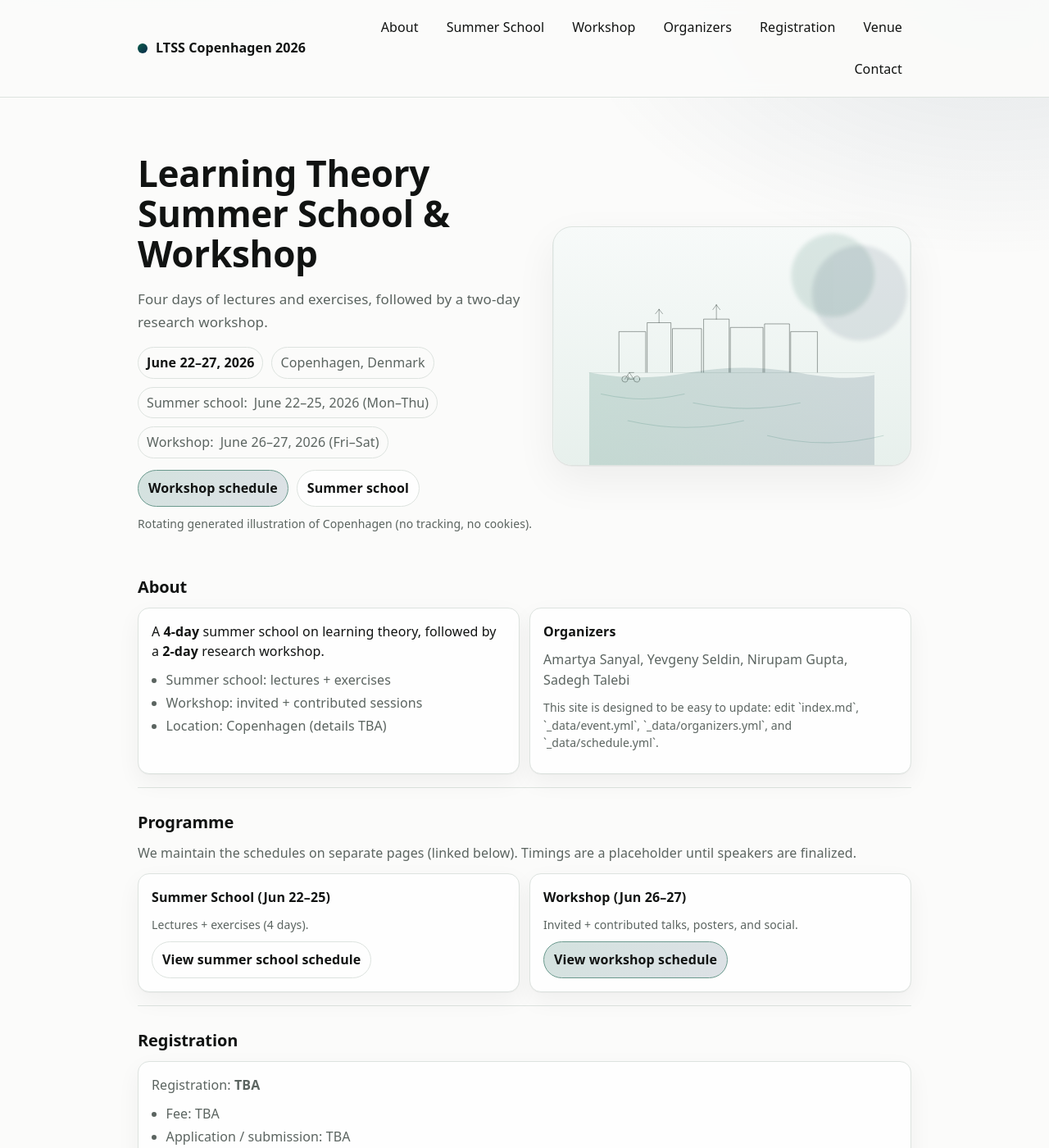
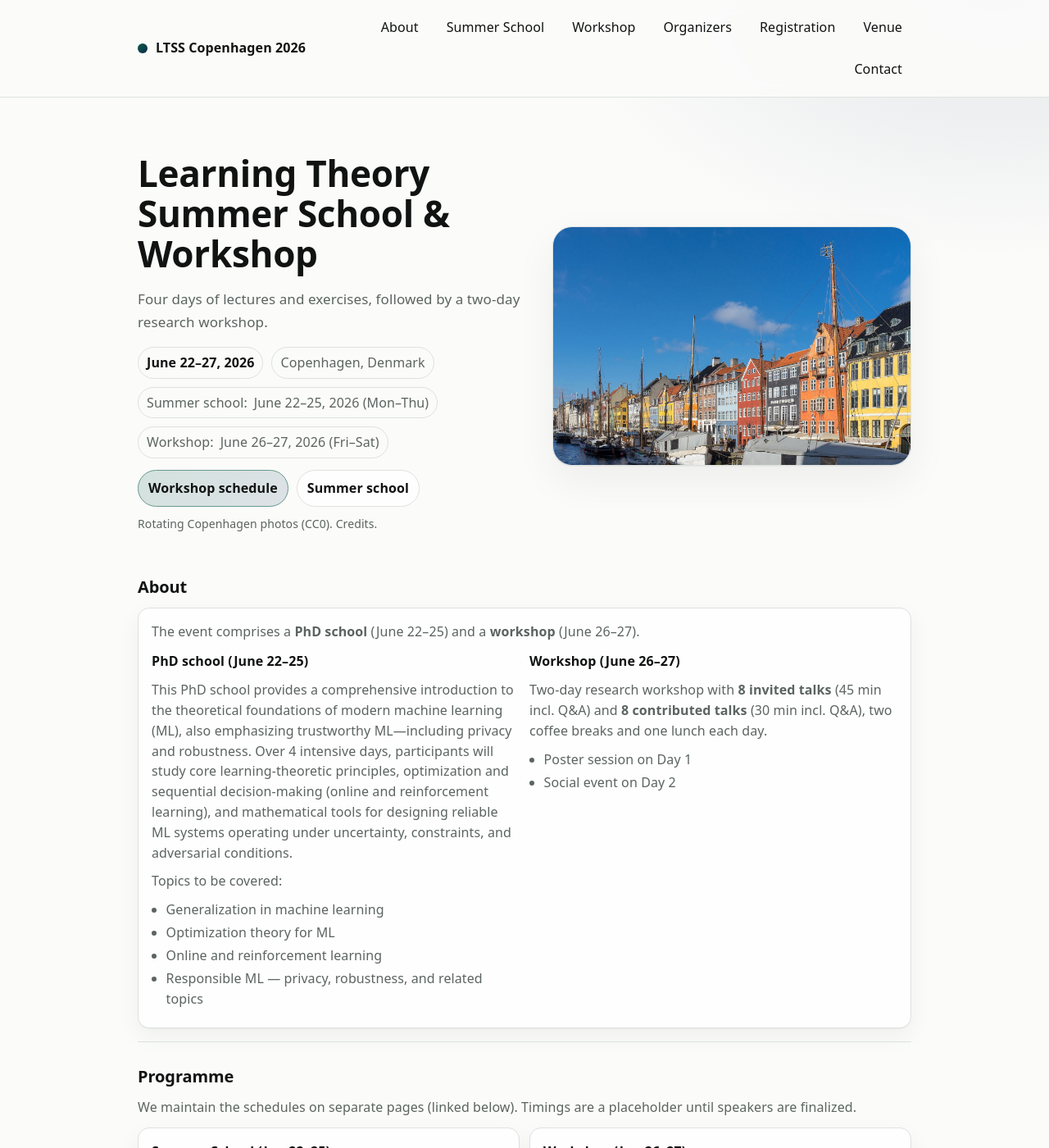
Before and after one commit to LTSScopenhagen/ltsscopenhagen.github.io, a Jekyll site: the page built from index.md, in a window 1280 px wide and 1400 px high. Shown: the whole window at 82% size. Built offline with Jekyll 4.4.1, drawn with Linux system fonts in a browser that asks for light colours.

Commit message:
improve image

```diff
--- a/index.md
+++ b/index.md
@@ -4,7 +4,7 @@ title: "LTSS Copenhagen 2026"
 
 <div
   class="hero"
-  data-hero-images="{{ '/assets/img/cph-01.svg' | relative_url }}, {{ '/assets/img/cph-02.svg' | relative_url }}, {{ '/assets/img/cph-03.svg' | relative_url }}"
+  data-hero-images="{{ '/assets/img/copenhagen/cph-01.jpg' | relative_url }}, {{ '/assets/img/copenhagen/cph-02.jpg' | relative_url }}, {{ '/assets/img/copenhagen/cph-03.jpg' | relative_url }}, {{ '/assets/img/copenhagen/cph-04.jpg' | relative_url }}, {{ '/assets/img/copenhagen/cph-05.jpg' | relative_url }}"
 >
   <div class="hero-grid">
     <div class="hero-copy">
@@ -22,35 +22,51 @@ title: "LTSS Copenhagen 2026"
         <a class="btn primary" href="{{ '/workshop/day-1/' | relative_url }}">Workshop schedule</a>
         <a class="btn" href="{{ '/summer-school/' | relative_url }}">Summer school</a>
       </div>
-      <p class="tiny muted hero-note">Rotating generated illustration of Copenhagen (no tracking, no cookies).</p>
+      <p class="tiny muted hero-note">
+        Rotating Copenhagen photos (CC0). <a href="{{ '/credits/' | relative_url }}">Credits</a>.
+      </p>
     </div>
     <div class="hero-media" aria-hidden="true">
-      <img class="hero-img is-a is-visible" src="{{ '/assets/img/cph-01.svg' | relative_url }}" alt="" />
-      <img class="hero-img is-b" src="{{ '/assets/img/cph-02.svg' | relative_url }}" alt="" />
+      <img class="hero-img is-a is-visible" src="{{ '/assets/img/copenhagen/cph-01.jpg' | relative_url }}" alt="" />
+      <img class="hero-img is-b" src="{{ '/assets/img/copenhagen/cph-02.jpg' | relative_url }}" alt="" />
     </div>
   </div>
 </div>
 
 <section id="about">
   <h2>About</h2>
-  <div class="grid two">
-    <div class="card">
-      <p>
-        A <strong>{{ site.data.event.summer_school.days }}-day</strong> summer school on learning theory, followed by a
-        <strong>{{ site.data.event.workshop.days }}-day</strong> research workshop.
-      </p>
-      <ul class="muted">
-        <li>Summer school: lectures + exercises</li>
-        <li>Workshop: invited + contributed sessions</li>
-        <li>Location: Copenhagen (details TBA)</li>
-      </ul>
-    </div>
-    <div class="card">
-      <p><strong>Organizers</strong></p>
-      <p class="muted">{{ site.data.organizers | map: "name" | join: ", " }}</p>
-      <p class="tiny muted">
-        This site is designed to be easy to update: edit `index.md`, `_data/event.yml`, `_data/organizers.yml`, and `_data/schedule.yml`.
-      </p>
+  <div class="card">
+    <p class="muted">
+      The event comprises a <strong>PhD school</strong> (June 22–25) and a <strong>workshop</strong> (June 26–27).
+    </p>
+    <div class="grid two" style="margin-top: 12px;">
+      <div>
+        <p><strong>PhD school (June 22–25)</strong></p>
+        <p class="muted">
+          This PhD school provides a comprehensive introduction to the theoretical foundations of modern machine learning (ML),
+          also emphasizing trustworthy ML—including privacy and robustness. Over 4 intensive days, participants will study core
+          learning-theoretic principles, optimization and sequential decision-making (online and reinforcement learning), and
+          mathematical tools for designing reliable ML systems operating under uncertainty, constraints, and adversarial conditions.
+        </p>
+        <p class="muted">Topics to be covered:</p>
+        <ul class="muted">
+          <li>Generalization in machine learning</li>
+          <li>Optimization theory for ML</li>
+          <li>Online and reinforcement learning</li>
+          <li>Responsible ML — privacy, robustness, and related topics</li>
+        </ul>
+      </div>
+      <div>
+        <p><strong>Workshop (June 26–27)</strong></p>
+        <p class="muted">
+          Two-day research workshop with <strong>8 invited talks</strong> (45 min incl. Q&amp;A) and
+          <strong>8 contributed talks</strong> (30 min incl. Q&amp;A), two coffee breaks and one lunch each day.
+        </p>
+        <ul class="muted">
+          <li>Poster session on Day 1</li>
+          <li>Social event on Day 2</li>
+        </ul>
+      </div>
     </div>
   </div>
 </section>
@@ -69,7 +85,7 @@ title: "LTSS Copenhagen 2026"
     <div class="card">
       <p><strong>Workshop (Jun 26–27)</strong></p>
       <p class="muted tiny">Invited + contributed talks, posters, and social.</p>
-      <a class="btn primary" href="{{ '/workshop/' | relative_url }}">View workshop schedule</a>
+      <a class="btn primary" href="{{ '/workshop/day-1/' | relative_url }}">View workshop schedule</a>
     </div>
   </div>
 </section>
```
Also changed, not shown: credits.md (added, +20 -0 lines), summer-school.md (+14 -0 lines), assets/img/copenhagen/cph-01.jpg (added), assets/img/copenhagen/cph-02.jpg (added), assets/img/copenhagen/cph-03.jpg (added), assets/img/copenhagen/cph-04.jpg (added), assets/img/copenhagen/cph-05.jpg (added).
